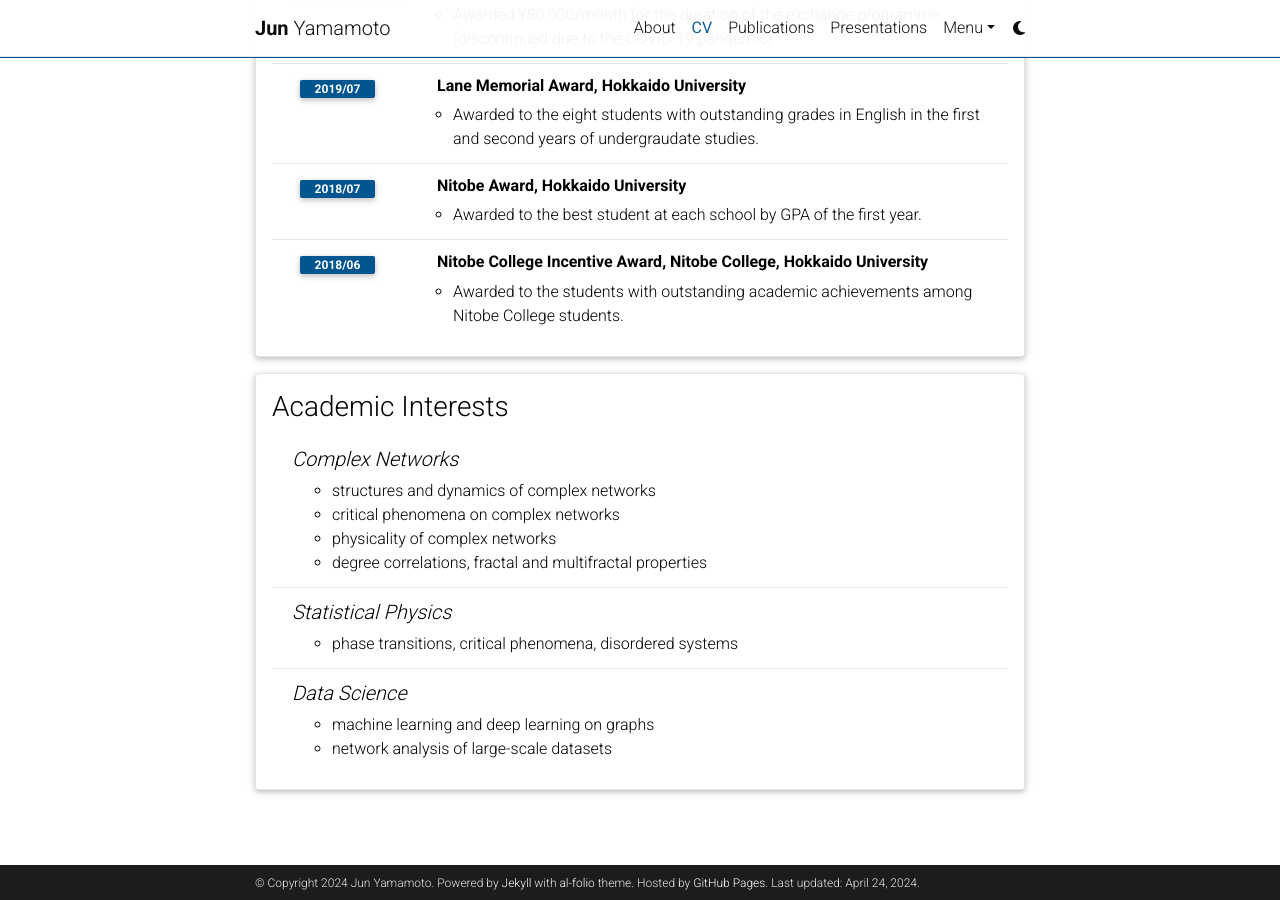
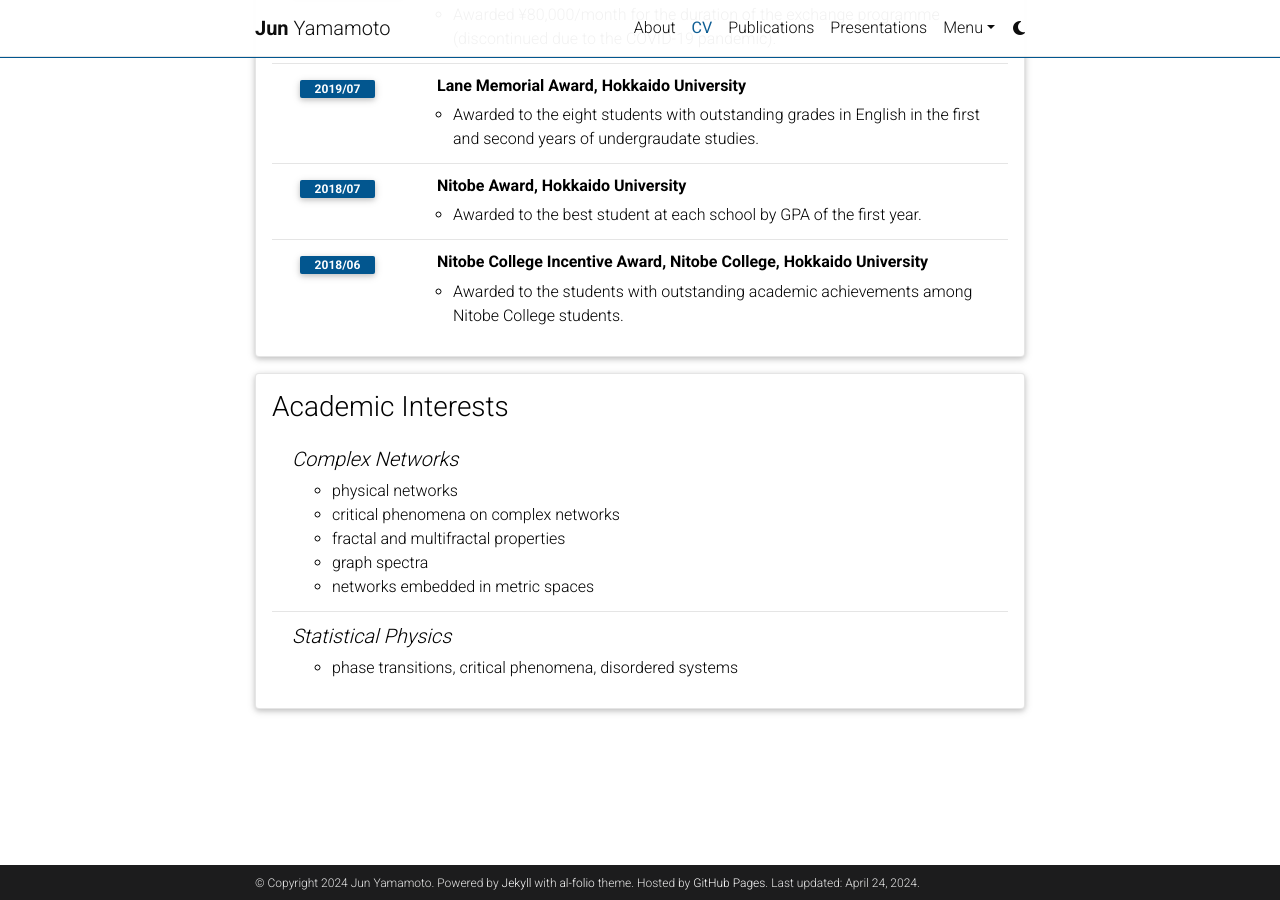
Before and after one commit to jym16/jym16.github.io, a Jekyll site: the page built from _pages/cv.md, in a window 1280 px wide and 900 px high, scrolled down 3877 px. Built offline with Jekyll 4.4.1, drawn with Linux system fonts in a browser that asks for light colours; comment, search, counter and statistics services are not loaded; a style sheet for code colours, icons or effects is not loaded.

```diff
--- a/_config.yml
+++ b/_config.yml
@@ -157,7 +157,7 @@ collections:
     output: true
     permalink: /news/:path/
   projects:
-    output: true
+    output: false
     permalink: /projects/:path/
 
 announcements:
--- a/_data/cv.yml
+++ b/_data/cv.yml
@@ -171,19 +171,20 @@
   contents:
     - title: Complex Networks
       items:
-        - structures and dynamics of complex networks
+        - physical networks
         - critical phenomena on complex networks
-        - physicality of complex networks
-        - degree correlations, fractal and multifractal properties
+        - fractal and multifractal properties
+        - graph spectra
+        - networks embedded in metric spaces
 
     - title: Statistical Physics
       items:
         - phase transitions, critical phenomena, disordered systems
 
-    - title: Data Science
-      items:
-        - machine learning and deep learning on graphs
-        - network analysis of large-scale datasets
+    # - title: Data Science
+    #   items:
+    #     - machine learning and deep learning on graphs
+    #     - network analysis of large-scale datasets
 
 # - title: Other Interests
 #   type: list
```
Also changed, not shown: _bibliography/papers.bib (+17 -0 lines), _news/mining_triadic_interactions.md (added, +10 -0 lines), _pages/about.md (+2 -1 lines), 1 other file.
